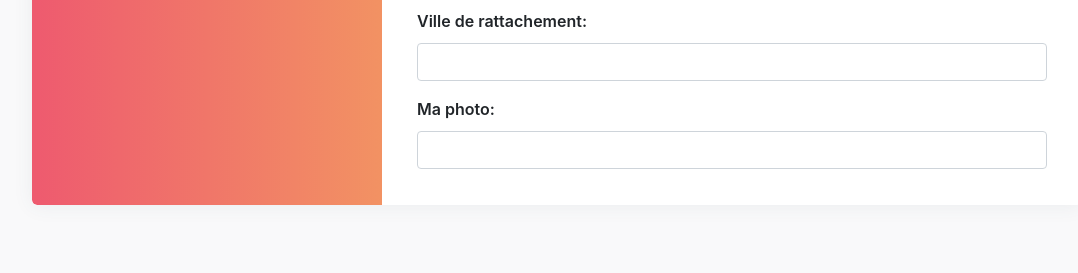
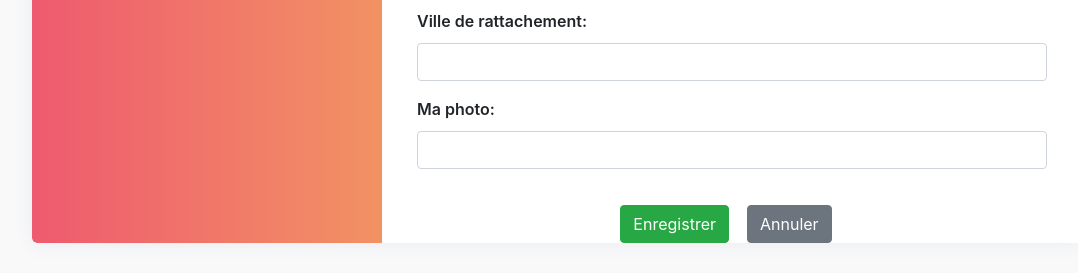
Before and after one commit to Azertoth/projet_php-symfony, a Symfony app: template templates/user/editProfil.html.twig in a window 1280 px wide. Shown: the part 739-1012 px from the top of the page, without its empty margins (83-1161 px from the left). Before the commit the page ends 944 px from the top, so only its background shows below. Run offline with Twig, Linux system fonts and the light colour scheme; the template is opened without the code that fills it, so the values that code supplies are empty; some libraries are stand-ins or nearby versions.

Commit message:
committed by adel

```diff
--- a/src/Controller/UserController.php
+++ b/src/Controller/UserController.php
@@ -15,7 +15,7 @@ class UserController extends AbstractController
      */
     public function index(): Response
     {
-        return $this->render('user/login.html.twig', [
+        return $this->render('security/login.html.twig', [
             'controller_name' => 'UserController',
         ]);
     }
--- a/templates/user/editProfil.html.twig
+++ b/templates/user/editProfil.html.twig
@@ -100,6 +100,16 @@
 
 
 									</div>
+									<div class="container d-flex justify-content-center">
+										<div class="row ">
+											<div class="col-6">
+												<button type="button" class="btn btn-success">Enregistrer</button>
+											</div>
+											<div class="col-6">
+												<button type="button" class="btn btn-secondary">Annuler</button>
+											</div>
+										</div>
+									</div>
 								</form>
 							</div>
 						</div>
```
Also changed, not shown: 1 other file.
